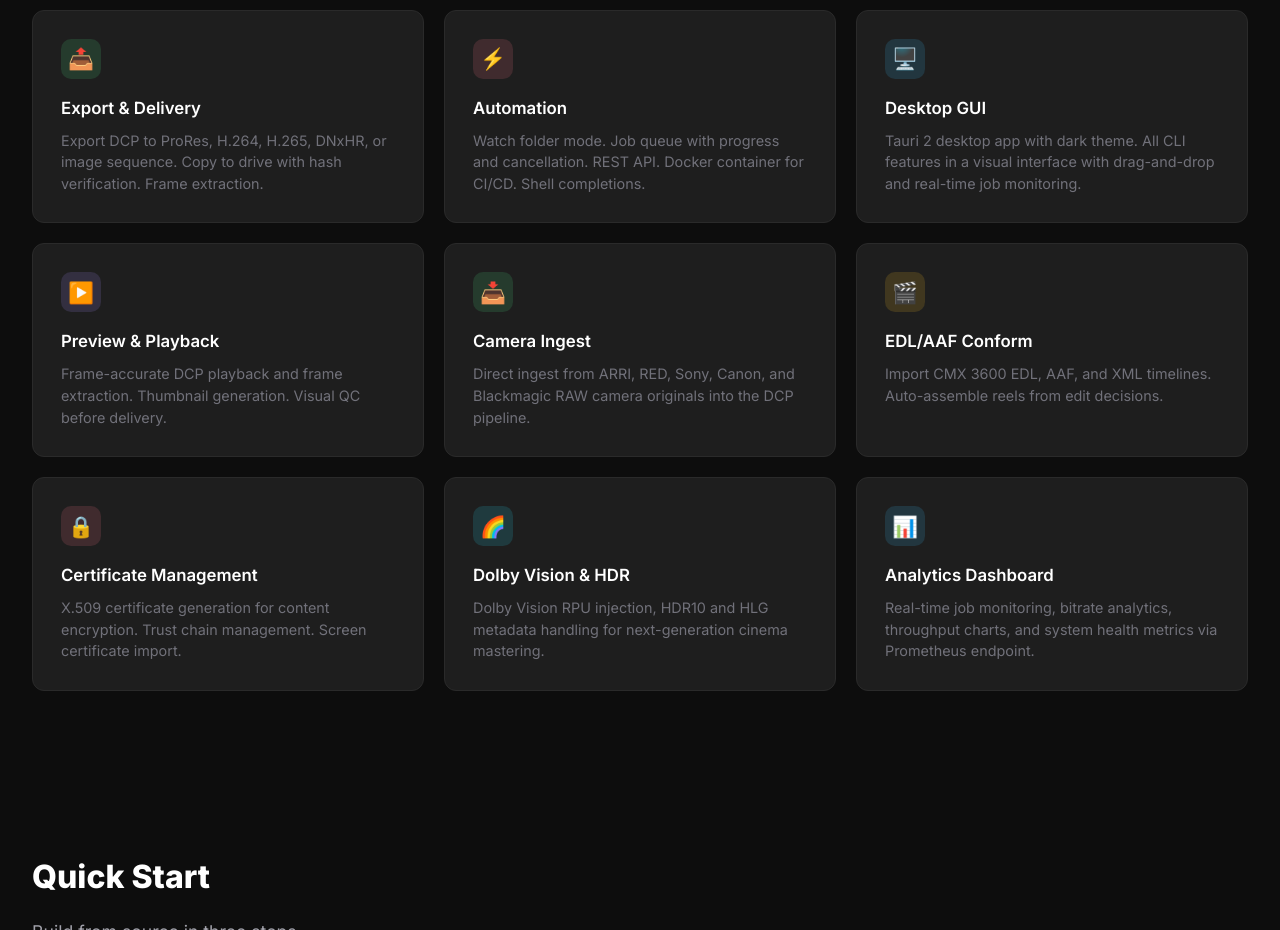
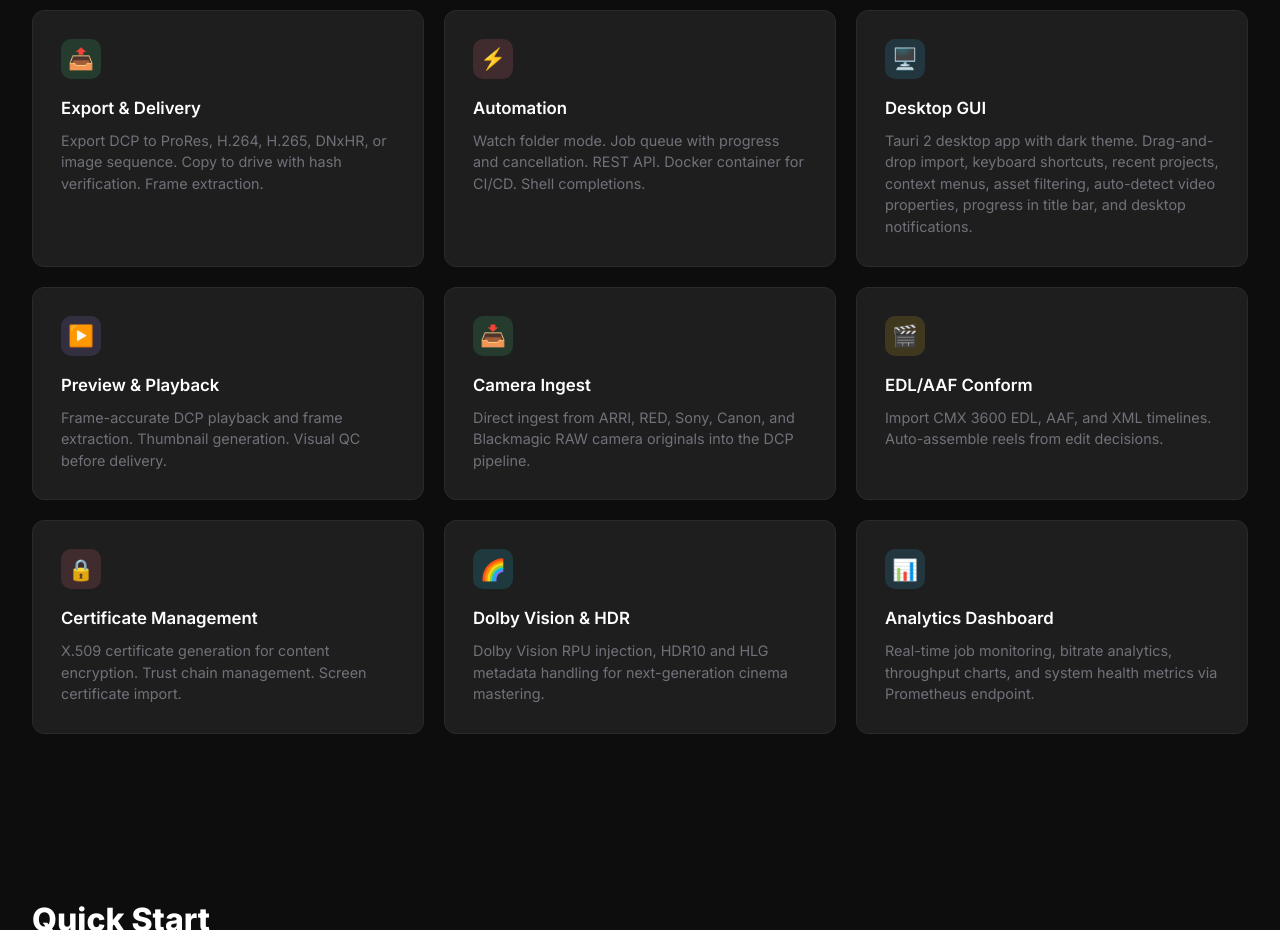
Before and after one commit to PostPerfection/dcpwizard, a plain HTML site: page docs/index.html in a window 1280 px wide. Shown: the part 1620-2550 px from the top of the page. Drawn offline with Linux system fonts and the light colour scheme.

Commit message:
docs: update README and docs page with GUI features

```diff
--- a/docs/index.html
+++ b/docs/index.html
@@ -407,7 +407,7 @@
         <div class="feature-card">
             <div class="feature-icon" style="background: rgba(56,189,248,0.15);">🖥️</div>
             <h3>Desktop GUI</h3>
-            <p>Tauri 2 desktop app with dark theme. All CLI features in a visual interface with drag-and-drop and real-time job monitoring.</p>
+            <p>Tauri 2 desktop app with dark theme. Drag-and-drop import, keyboard shortcuts, recent projects, context menus, asset filtering, auto-detect video properties, progress in title bar, and desktop notifications.</p>
         </div>
         <div class="feature-card">
             <div class="feature-icon" style="background: rgba(167,139,250,0.15);">▶️</div>
```
Also changed, not shown: README.md.
